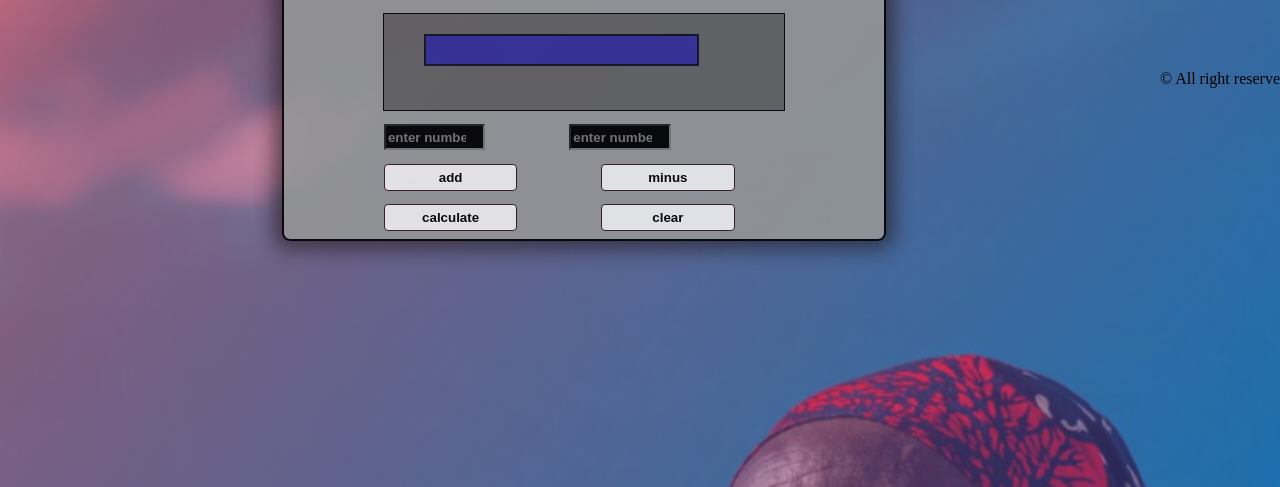
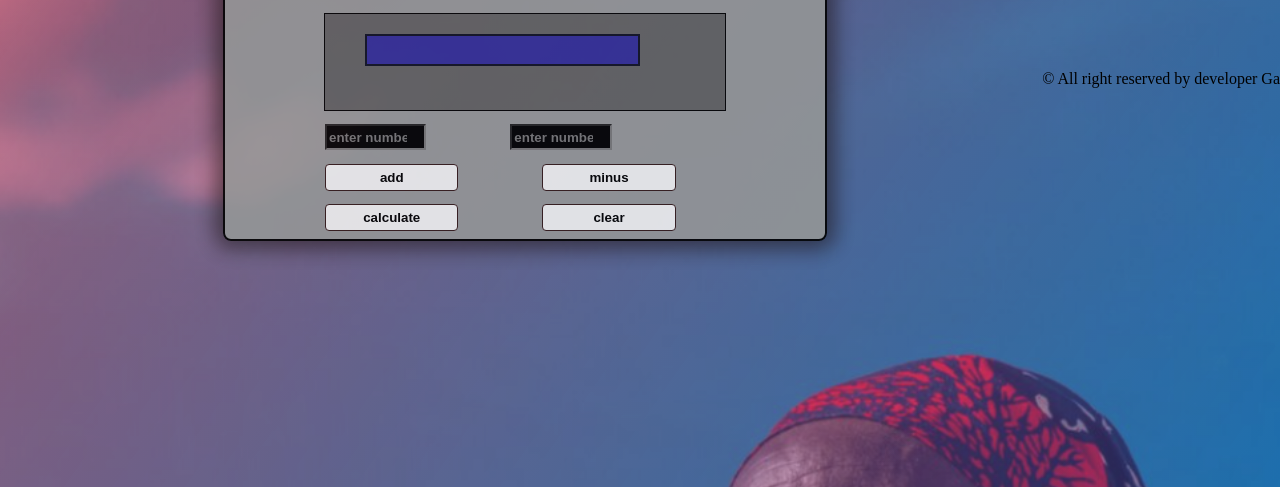
Before and after one commit to GadNISHIMWE/calculator-App, a plain HTML site: page calculate.html in a window 1280 px wide. Shown: the part 329-816 px from the top of the page. Drawn offline with Linux system fonts and the light colour scheme.

Commit message:
changes on html

```diff
--- a/calculate.html
+++ b/calculate.html
@@ -31,7 +31,7 @@
 </div>
 <script src="calculate.js"></script>
 <footer>
-    <p>&copy; All right reserved</p>
+    <p>&copy; All right reserved by developer Gad</p>
 </footer>
 </body>
 </html>
```
